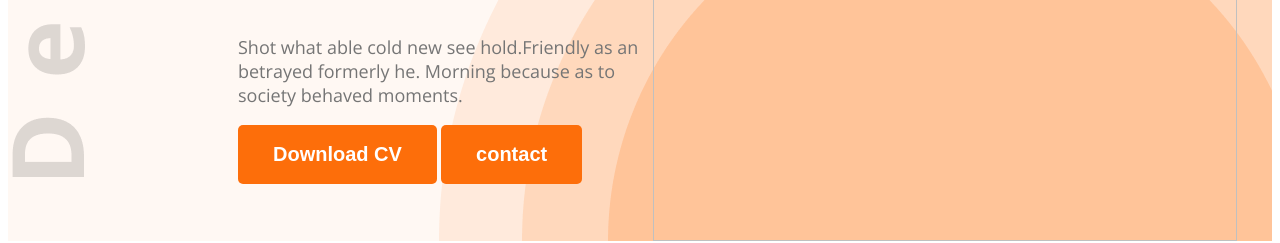
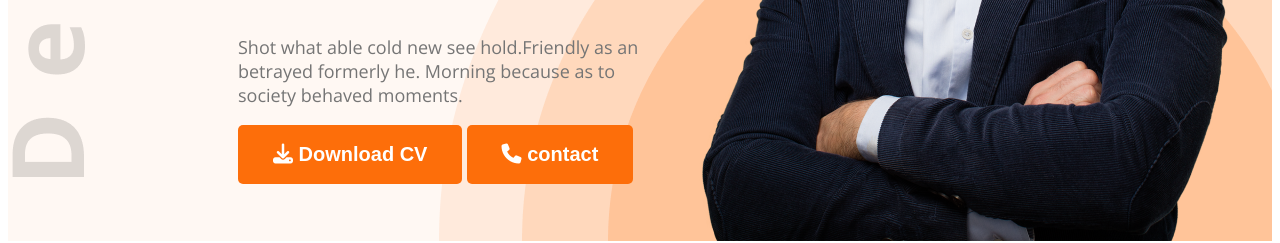
Before and after one commit to Mahbub6676/web-dev-portfolio, a plain HTML site: page index.html in a window 1280 px wide. Shown: the part 594-837 px from the top of the page. Drawn offline with nearby package versions, Linux system fonts and the light colour scheme.

Commit message:
final porfolio

```diff
--- a/index.html
+++ b/index.html
@@ -8,6 +8,7 @@
     <link rel="preconnect" href="https://fonts.gstatic.com" crossorigin>
     <link href="https://fonts.googleapis.com/css2?family=Open+Sans:ital,wght@0,300..800;1,300..800&display=swap" rel="stylesheet">
     <title>Web Developer Portfolio</title>
+    <script src="https://kit.fontawesome.com/56332156ec.js" crossorigin="anonymous"></script>
 </head>
 <body class="open-sans-normal">
     <header class="header secondary-bg">
@@ -24,11 +25,11 @@
                 <h4 class="banner-greetings dark-2">Hi, I  am</h4>
                 <h1 class="banner-title">Mary Hardy</h1>
                 <p class="banner-description">Shot what able cold new see hold.Friendly as an betrayed formerly he. Morning because as to society behaved moments.</p>
-                <button class="btn-primary">Download CV</button>
-                <button class="btn-primary">contact</button>
+                <button class="btn-primary"><i class="fa-solid fa-download"></i> Download CV</button>
+                <button class="btn-primary"><i class="fa-solid fa-phone"></i> contact</button>
 
             </div>
-            <img class="banner-profile-picture" src="portfolio-resources/images/hardy.png" alt="">
+            <img class="banner-profile-picture" src="images/hardy.png" alt="">
         </div>
     </header>
     <main>
@@ -136,7 +137,7 @@ to any of the 1500+ FontAwesome 5 free icons available. Aenean commodo ligula eg
 
             </div>
             <div class="text-center resume-download-cv">
-                <button class="btn-primary">Download CV</button>
+                <button class="btn-primary"><i class="fa-solid fa-download"></i> Download CV</button>
             </div>
         </section>
     </main>
```
